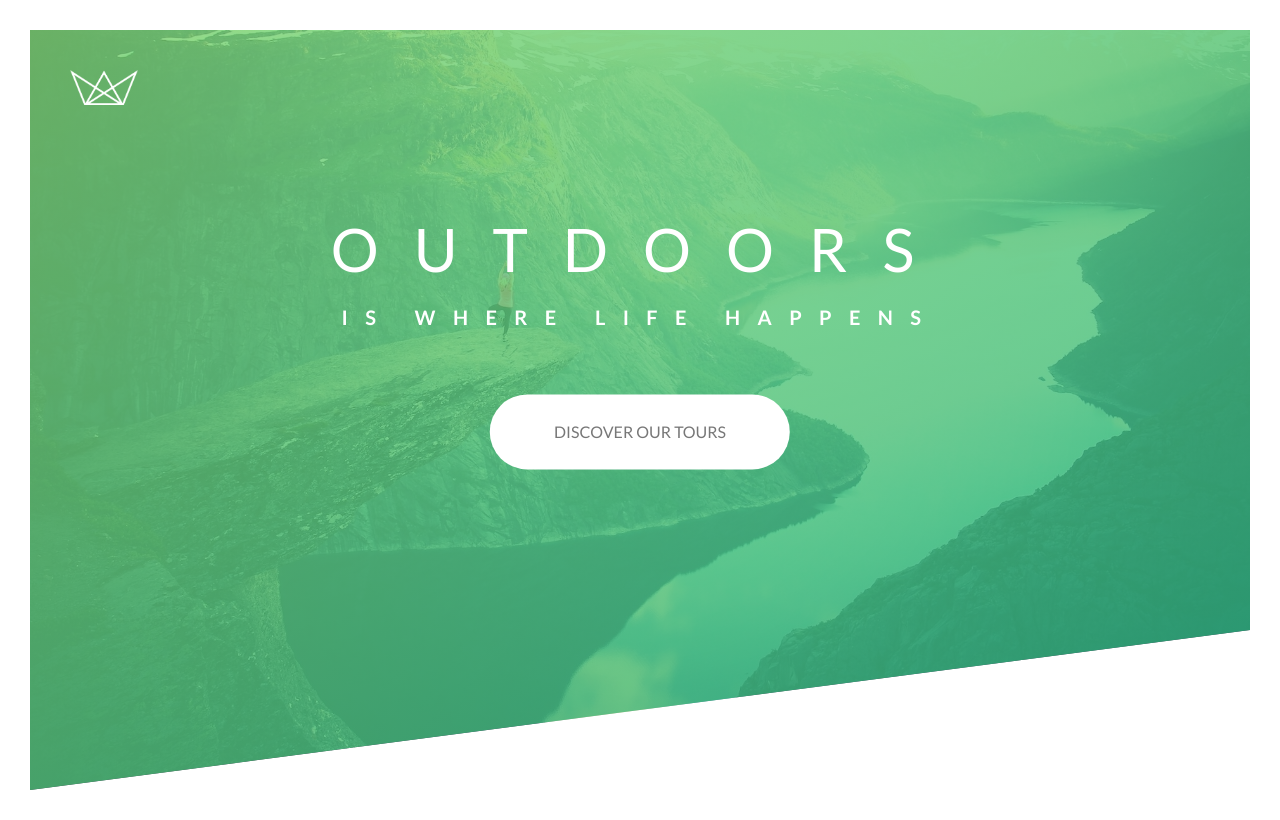
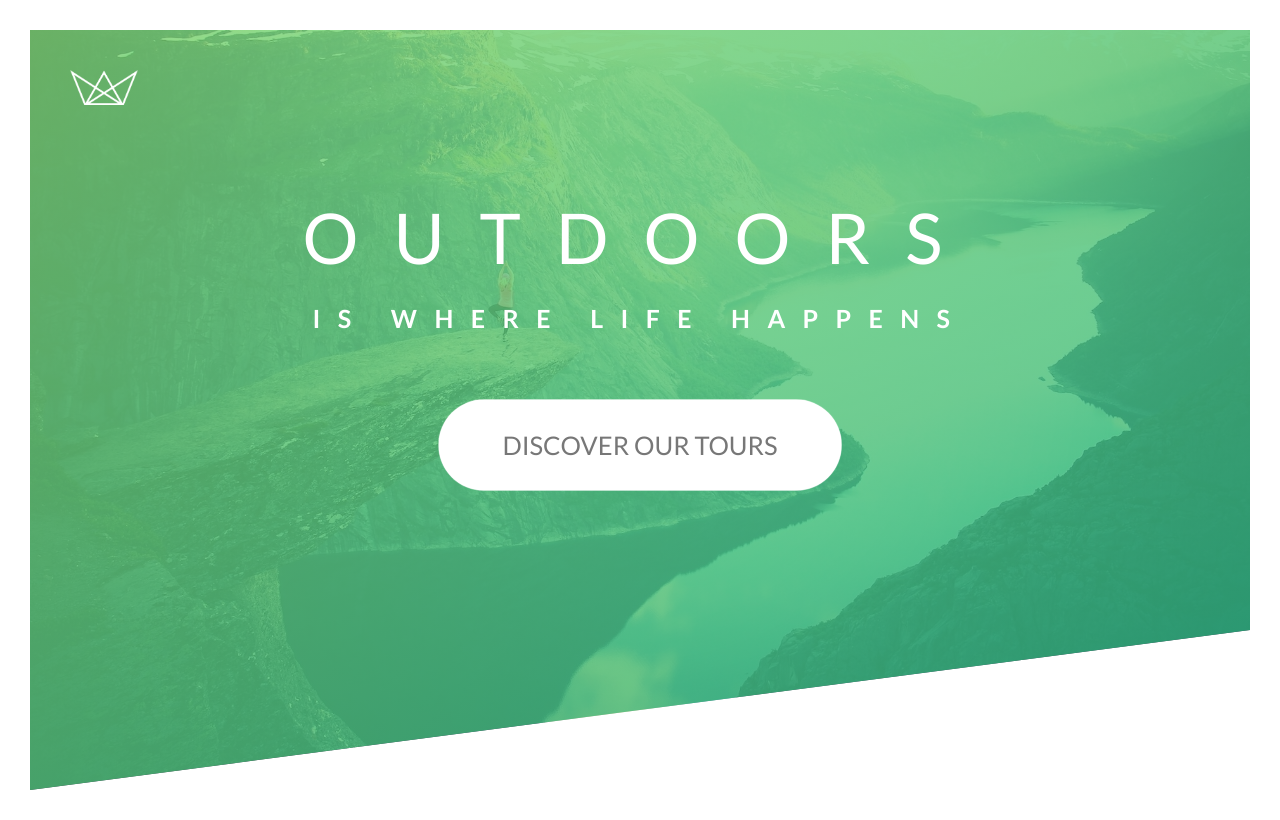
Before and after one commit to hacktivist123/CSS-Playground, a React (Create React App) app in the folder natours/: page / in a window 1280 px wide. Built offline with nearby package versions, Linux system fonts and the light colour scheme; the HTML template or start-up script is replaced by a standard one.

Commit message:
finished animated hero button

```diff
--- a/natours/src/components/Button.js
+++ b/natours/src/components/Button.js
@@ -1,5 +1,5 @@
 import React from 'react';
-import styled from 'styled-components';
+import styled, { keyframes, css } from 'styled-components';
 import PropTypes from 'prop-types';
 
 const Button = (props) => (
@@ -8,6 +8,7 @@ const Button = (props) => (
     onClick={props.handleClick}
     color={props.color}
     href={props.href}
+    animated={props.animated}
   >
     {props.icon} {props.label}
   </ButtonStyle>
@@ -18,20 +19,37 @@ Button.propTypes = {
   className: PropTypes.string,
   color: PropTypes.string.isRequired,
   href: PropTypes.string.isRequired,
+  animated: PropTypes.string.isRequired,
   icon: PropTypes.string,
   handleClick: PropTypes.func,
 };
 
+//animation moveInBottom
+const moveInBottom = keyframes`
+ 0% {
+   opacity: 0;
+   transform: translateY(40px);
+ }
+
+
+ 100% {
+   opacity: 1;
+   transform: translate(0);
+ }
+
+`;
+
 const ButtonStyle = styled.a`
   :link,
   :visited {
+    position: relative;
     text-transform: uppercase;
     text-decoration: none;
     padding: 1.5rem 4rem;
     display: inline-block;
     border-radius: 10rem;
     position: relative;
-    font-size: 16px;
+    font-size: 1.6rem;
     font-family: 'Lato', sans-serif;
     border: none;
     cursor: pointer;
@@ -40,6 +58,7 @@ const ButtonStyle = styled.a`
     color: ${(props) => (props.color === 'white' ? '#777' : '#ffff')};
     outline: none;
     transition: all 0.2s;
+    backface-visibility: hidden;
   }
   :hover {
     transform: translateY(-3px);
@@ -49,6 +68,34 @@ const ButtonStyle = styled.a`
     transform: translateY(-1px);
     box-shadow: 0 0.5rem 1rem rgba(0, 0, 0, 0.2);
   }
+  ::after {
+    content: '';
+    display: inline-block;
+    height: 100%;
+    width: 100%;
+    border-radius: 10rem;
+    position: absolute;
+    top: 0;
+    left: 0;
+    z-index: -1;
+    transition: all 0.4s;
+  }
+  ::after {
+    background-color: #ffff;
+  }
+  :hover::after {
+    transform: scaleX(1.4) scaleY(1.6);
+    opacity: 0;
+  }
+  ${(props) =>
+    props.animated === 'true'
+      ? css`
+          animation: 0.5s ${moveInBottom} ease-out 0.75s;
+          animation-fill-mode: backwards;
+        `
+      : css`
+          animation: none;
+        `};
 `;
 
 export default Button;
--- a/natours/src/components/Header.js
+++ b/natours/src/components/Header.js
@@ -5,6 +5,7 @@ import backgroundImage from '../assets/img/hero.jpg';
 import Button from '../components/Button';
 
 const HeaderDiv = () => (
+  <main>
     <Header>
       <Nav />
       <HeadingBox>
@@ -12,9 +13,15 @@ const HeaderDiv = () => (
           <HeadingMain>outdoors</HeadingMain>
           <HeadingSub>is where life happens</HeadingSub>
         </Heading>
-      <Button label="discover our tours" color="white" href="#" />
+        <Button
+          label="discover our tours"
+          color="white"
+          href="#"
+          animated="true"
+        />
       </HeadingBox>
     </Header>
+  </main>
 );
 
 const Header = styled.header`
@@ -50,7 +57,7 @@ const Heading = styled.h1`
 const moveInLeft = keyframes`
   0% {
     opacity: 0;
-    transform: translateX(-100px) rotate(-180deg);
+    transform: translateX(-100px);
   }
 
   80% {
@@ -66,17 +73,17 @@ const moveInLeft = keyframes`
 
 const HeadingMain = styled.span`
   display: block;
-  font-size: 60px;
+  font-size: 70px;
   font-weight: 400;
   letter-spacing: 35px;
-  animation: 2s ${moveInLeft};
+  animation: 1s ${moveInLeft};
 `;
 
 //animation moveInRight
 const moveInRight = keyframes`
  0% {
    opacity: 0;
-   transform: translateX(100px) rotate(-180deg);
+   transform: translateX(100px);
  }
 
  80% {
@@ -91,10 +98,10 @@ const moveInRight = keyframes`
 `;
 const HeadingSub = styled.span`
   display: block;
-  font-size: 20px;
+  font-size: 25px;
   font-weight: 700;
   letter-spacing: 17.4px;
-  animation: 2s ${moveInRight};
+  animation: 1s ${moveInRight};
 `;
 
 export default HeaderDiv;
```
Lines whose indentation alone changed are shown as unchanged.
